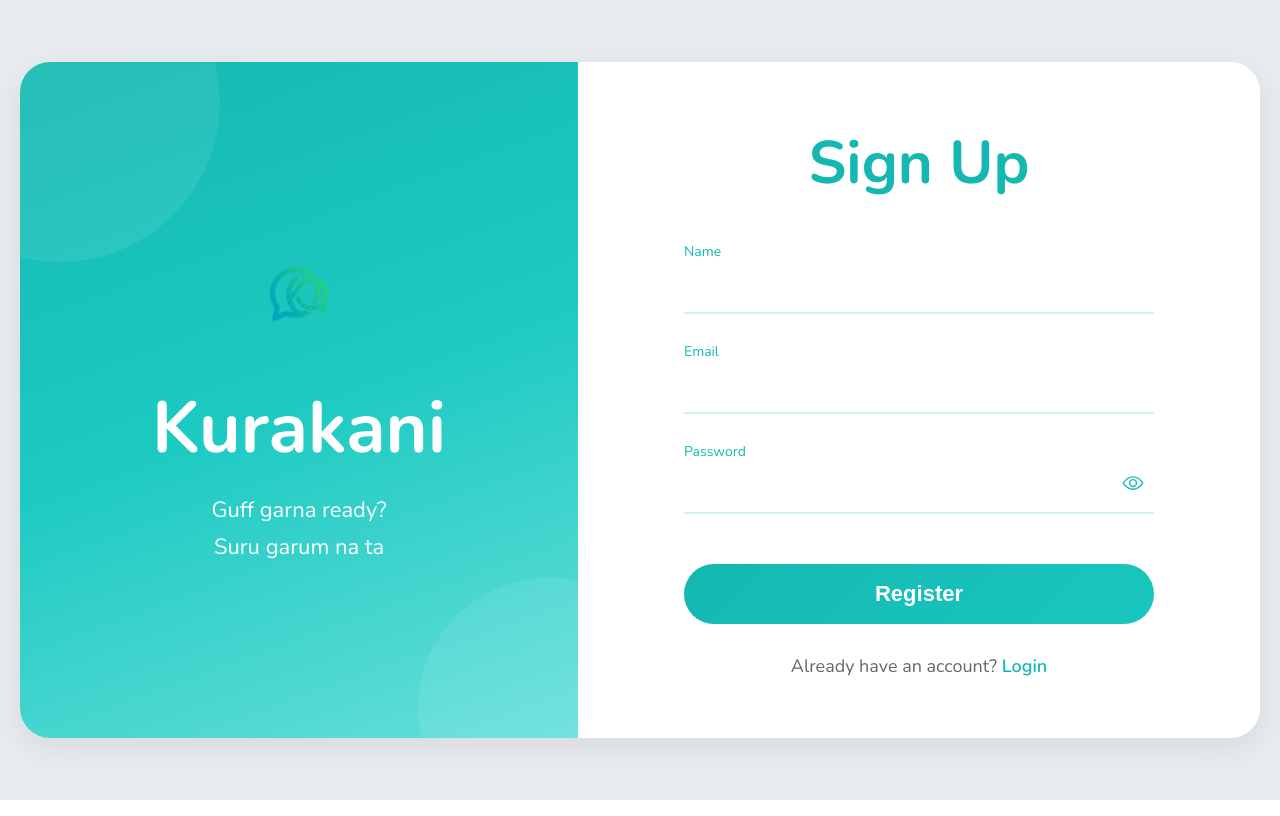
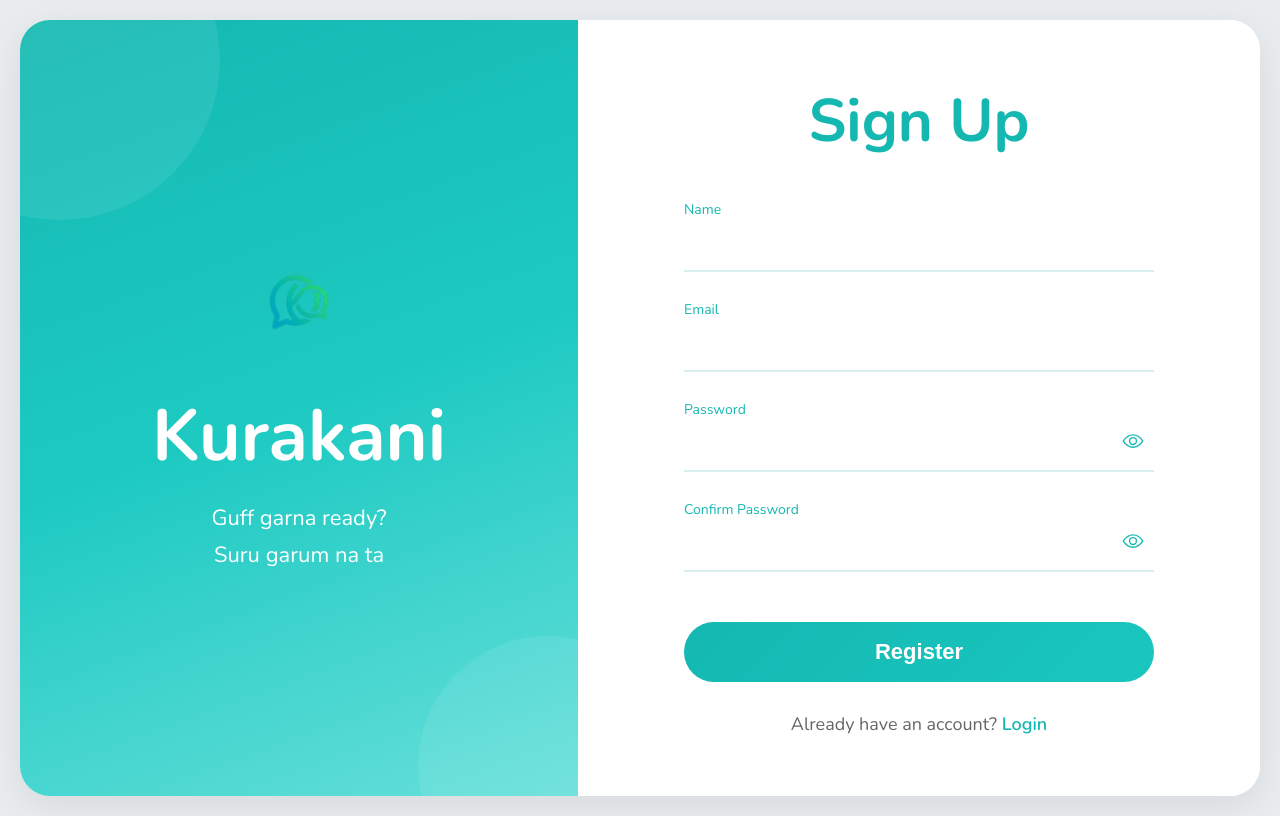
Before and after one commit to Pramesh-Shrestha-19/Kurakani, a React (Vite) app in the folder frontend/: page / in a window 1280 px wide. Both pictures are taken after a click on the element "Register". Built offline with nearby package versions, Linux system fonts and the light colour scheme; no server answers.

Commit message:
confirm password field added

```diff
--- a/frontend/src/pages/Login.jsx
+++ b/frontend/src/pages/Login.jsx
@@ -9,12 +9,13 @@ function Login() {
   const { login } = useAuth();
   const API = import.meta.env.VITE_API_URL;
 
-
   const [name, setName] = useState("");
   const [email, setEmail] = useState("");
   const [password, setPassword] = useState("");
+  const [confirmPassword, setConfirmPassword] = useState("");
   const [showPassword, setShowPassword] = useState(false);
   const [showRegPassword, setShowRegPassword] = useState(false);
+  const [showConfirmPassword, setShowConfirmPassword] = useState(false);
   const [loginEmail, setLoginEmail] = useState("");
   const [loginPassword, setLoginPassword] = useState("");
   const [loginError, setLoginError] = useState("");
@@ -23,6 +24,13 @@ function Login() {
 
   const handleRegister = async (e) => {
     e.preventDefault();
+
+    if (password !== confirmPassword) {
+      setRegisterError("Passwords do not match");
+      setRegisterSuccess("");
+      return;
+    }
+
     const res = await fetch(`${API}/auth/register`, {
       method: "POST",
       headers: { "Content-Type": "application/json" },
@@ -178,6 +186,21 @@ function Login() {
                   ></ion-icon>
                 </div>
 
+                <div className="input-group password-group">
+                  <input
+                    type={showConfirmPassword ? "text" : "password"}
+                    required
+                    value={confirmPassword}
+                    onChange={(e) => setConfirmPassword(e.target.value)}
+                  />
+                  <label>Confirm Password</label>
+                  <ion-icon
+                    className="toggle-password"
+                    name={showConfirmPassword ? "eye-off-outline" : "eye-outline"}
+                    onClick={() => setShowConfirmPassword(!showConfirmPassword)}
+                  ></ion-icon>
+                </div>
+
                 {registerSuccess && (
                   <p style={{ color: "#00a884", fontSize: "13px", marginBottom: "8px", textAlign: "center" }}>
                     {registerSuccess}
```
